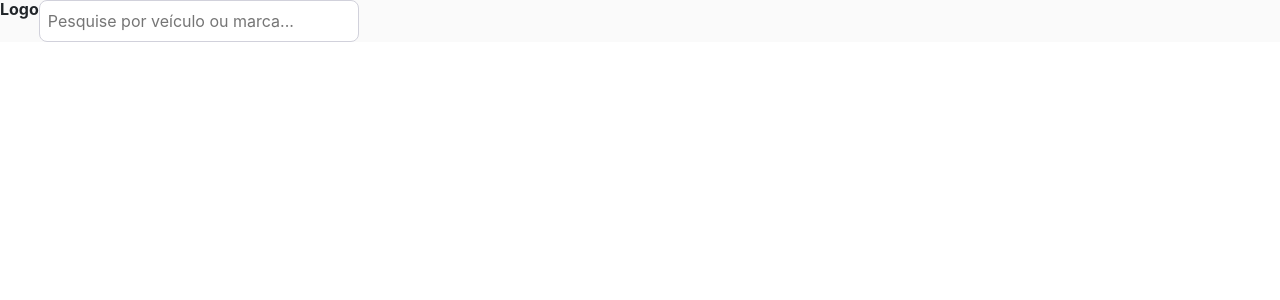
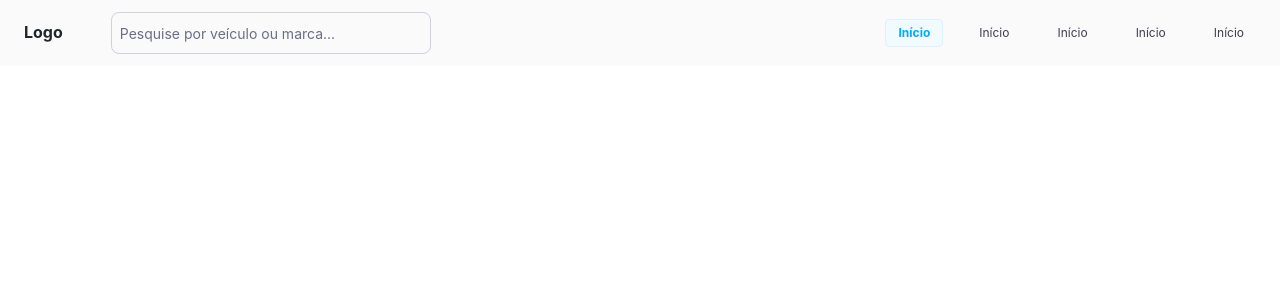
Before and after one commit to MatheusCrivellaro/web-concessionaria, a React (Vite) app: page / in a window 1280 px wide. Shown: the top 300 px of the page. Built offline with nearby package versions, Linux system fonts and the light colour scheme.

Commit message:
nav creation

```diff
--- a/src/components/NavBar/NavBar.css
+++ b/src/components/NavBar/NavBar.css
@@ -1,15 +1,68 @@
+nav {
+    padding: 12px 24px;
+    display: flex;
+    width: 100vw;
+    justify-content: space-between;
+}
+
 .title-div-nav {
     display: flex;
+    align-items: center;
+}
+
+.optionals-div-nav {
+    display: flex;
+    align-items: center;
+    justify-content: end;
 }
 
 .title {
     font-size: 16px;
     font-weight: bold;
+    margin: 0;
+    margin-right: 48px;
 }
 
 .search-nav {
     border-radius: 8px;
     border: solid #D1D1DB 1px;
+    background-color: #FAFAFA;
     width: 320px;
     padding: 8px;
 }
+
+.search-nav::placeholder {
+    font-size: 14px;
+    color: #6C6C89;
+}
+
+.active-button-nav {
+    border: 1px solid #DBF3FF;
+    background-color: #F0FAFF;
+    color: #00ACFF;
+}
+
+.text-active-button-nav {
+    font-weight: bold;
+}
+
+.deactivated-button-nav {
+    border: 0;
+    background-color: rgba(0,0,0,0);
+}
+
+.text-deactivated-button-nav {
+    color: #3F3F50;
+}
+
+.button-nav {
+    border-radius: 4px;
+    padding: 4px 12px;
+    margin: 0;
+    margin-left: 24px;
+}
+
+.text-button-nav {
+    margin: 0;
+    font-size: 12px;
+}
--- a/src/components/NavBar/NavBar.tsx
+++ b/src/components/NavBar/NavBar.tsx
@@ -7,6 +7,23 @@ const NavBar = () => {
                 <h1 className="title">Logo</h1>
                 <input className='search-nav' type="text" placeholder="Pesquise por veículo ou marca..." />
             </div>
+            <div className='optionals-div-nav'>
+                <button className='active-button-nav button-nav'>
+                    <p className='text-active-button-nav text-button-nav'>Início</p>
+                </button>
+                <button className='deactivated-button-nav button-nav'>
+                    <p className='text-deactivated-button-nav text-button-nav'>Início</p>
+                </button>
+                <button className='deactivated-button-nav button-nav'>
+                    <p className='text-deactivated-button-nav text-button-nav'>Início</p>
+                </button>
+                <button className='deactivated-button-nav button-nav'>
+                    <p className='text-deactivated-button-nav text-button-nav'>Início</p>
+                </button>
+                <button className='deactivated-button-nav button-nav'>
+                    <p className='text-deactivated-button-nav text-button-nav'>Início</p>
+                </button>
+            </div>
         </nav>
     )
 }
```
